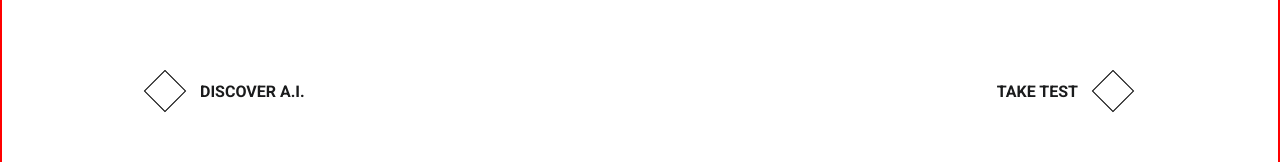
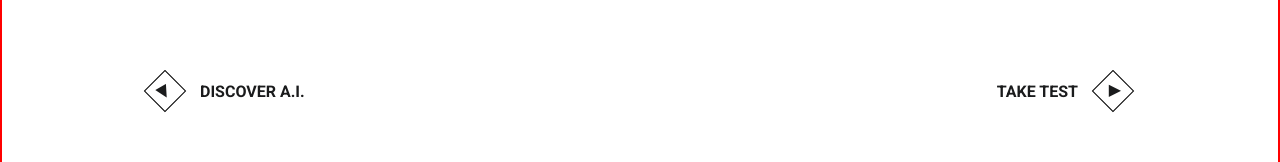
Before and after one commit to hackerjack9/Skinstric-AI, a React (Create React App) app: page / in a window 1280 px wide. Shown: the part 215-377 px from the top of the page. Built offline with nearby package versions, Linux system fonts and the light colour scheme.

Commit message:
Added arrows inside miniboxes of left and right buttons

```diff
--- a/src/Components/Home.jsx
+++ b/src/Components/Home.jsx
@@ -9,11 +9,11 @@ function Home() {
     <div className='button-container'>
       <button className='button-left'>
         <span>DISCOVER A.I.</span>
-<div className='minibox-left'></div>
+<div className='minibox-left'><span className='minibox-arrow-left'>▶</span></div>
       </button>
       <button className='button-right'>
         <span>TAKE TEST</span>
-<div className='minibox-right'></div>
+<div className='minibox-right'><span className='minibox-arrow-right'>▶</span></div>
       </button>
     </div>
     <div className='triangle-container'>
--- a/src/index.css
+++ b/src/index.css
@@ -78,6 +78,9 @@
 }
 
 .minibox-left {
+  display: flex;
+  position: relative;
+  align-items: center;
 height: 30px;
 width: 30px;
 transform: rotate(45deg);
@@ -86,11 +89,28 @@ margin-right: 20px;
 }
 
 .minibox-right {
+  display: flex;
+  position: relative;
+  align-items: center;
 height: 30px;
 width: 30px;
 transform: rotate(45deg);
 border: 1px solid black;
 margin-left: 20px;
+}
+
+.minibox-arrow-right {
+  position: absolute;
+  transform: rotate(-45deg);
+  margin-left: 8px;
+  margin-bottom: 5px;
+
+}
+
+.minibox-arrow-left {
+  position: absolute;
+  transform: rotate(15deg);
+  margin-left: 8px;
 }
 
 /* Home of the shapes */
```
